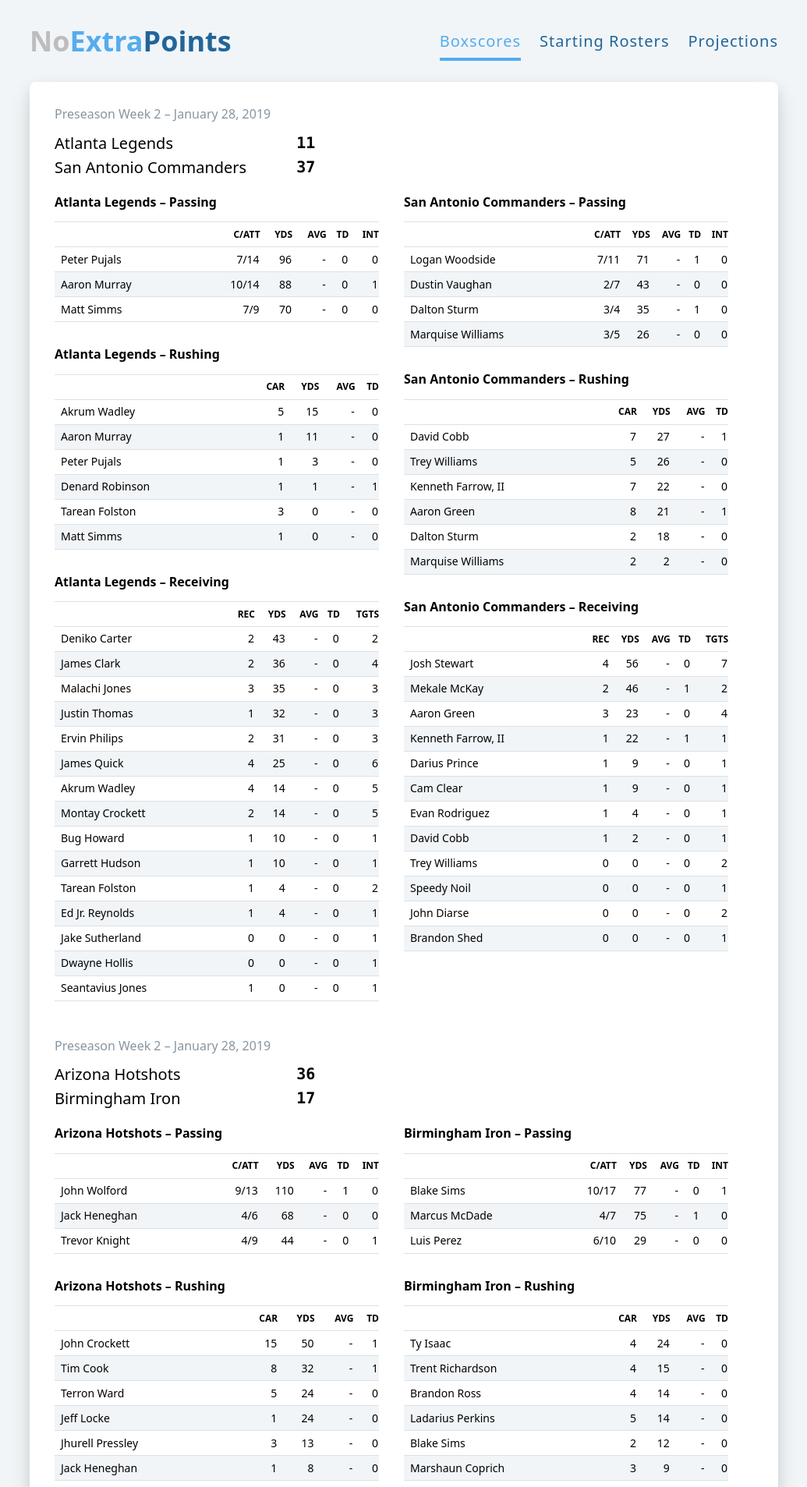
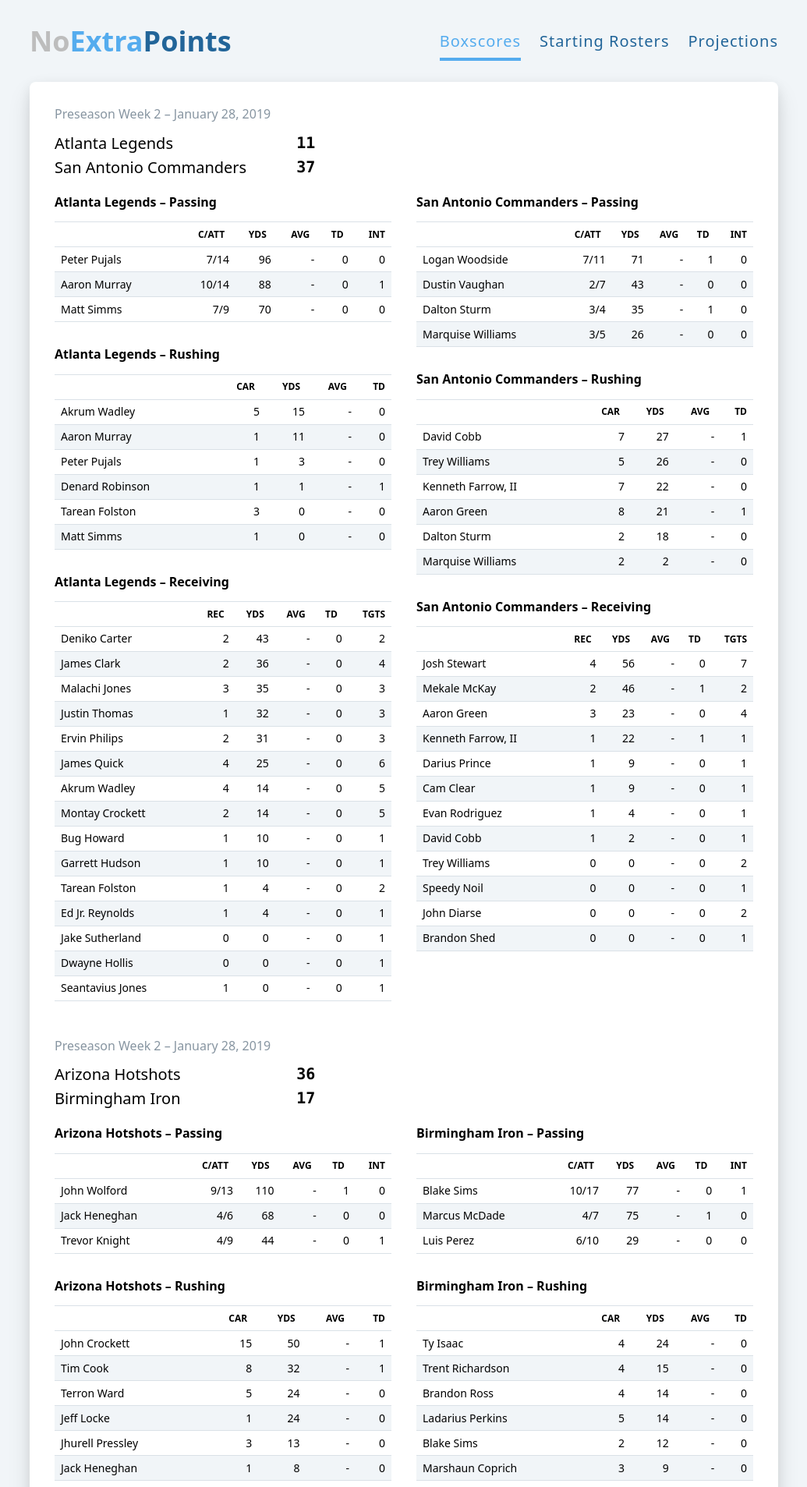
Before and after one commit to swanson/no-extra-points, a Jekyll site: the page built from index.html, in a window 1280 px wide. Shown: the top 1907 px of the page at 78% size, without its empty margins (122-1157 px from the left). Built offline with Jekyll 4.4.1, drawn with Linux system fonts in a browser that asks for light colours.

Commit message:
Tweak styles

```diff
--- a/index.html
+++ b/index.html
@@ -24,7 +24,7 @@
       </div>
 
       <div class="flex mt-4">
-        <div class="flex-1 mr-8">
+        <div class="flex-1 mr-4">
           <div class="flex font-bold my-2">{{ game["away_team"] }} &ndash; Passing</div>
           <table class="boxscore-table">
             <thead>
@@ -33,7 +33,7 @@
               <th>YDS</th>
               <th>AVG</th>
               <th>TD</th>
-              <th>INT</th>
+              <th class="px-2">INT</th>
             </thead>
             <tbody>
               {% assign passing_stats = game["away_stats"] | sort: "pass_yards" | reverse %}
@@ -45,7 +45,7 @@
                   <td>{{ stats["pass_yards"] }}</td>
                   <td>-</td>
                   <td>{{ stats["pass_td"] }}</td>
-                  <td>{{ stats["interceptions"] }}</td>
+                  <td class="px-2">{{ stats["interceptions"] }}</td>
                 </tr>
                 {% endif %}
               {% endfor %}
@@ -59,7 +59,7 @@
               <th>CAR</th>
               <th>YDS</th>
               <th>AVG</th>
-              <th>TD</th>
+              <th class="px-2">TD</th>
             </thead>
             <tbody>
               {% assign rushing_stats = game["away_stats"] | sort: "rush_yards" | reverse %}
@@ -70,7 +70,7 @@
                   <td>{{ stats["rush_attempts"] }}</td>
                   <td>{{ stats["rush_yards"] }}</td>
                   <td>-</td>
-                  <td>{{ stats["rush_td"] }}</td>
+                  <td class="px-2">{{ stats["rush_td"] }}</td>
                 </tr>
                 {% endif %}
               {% endfor %}
@@ -85,7 +85,7 @@
               <th>YDS</th>
               <th>AVG</th>
               <th>TD</th>
-              <th>TGTS</th>
+              <th class="px-2">TGTS</th>
             </thead>
             <tbody>
               {% assign receiving_stats = game["away_stats"] | sort: "receiving_yards" | reverse %}
@@ -97,7 +97,7 @@
                   <td>{{ stats["receiving_yards"] }}</td>
                   <td>-</td>
                   <td>{{ stats["receiving_td"] }}</td>
-                  <td>{{ stats["targets"] }}</td>
+                  <td class="px-2">{{ stats["targets"] }}</td>
                 </tr>
                 {% endif %}
               {% endfor %}
@@ -107,7 +107,7 @@
 
 
 
-        <div class="flex-1 mr-8">
+        <div class="flex-1 ml-4">
             <div class="flex font-bold my-2">{{ game["home_team"] }} &ndash; Passing</div>
             <table class="boxscore-table">
               <thead>
@@ -116,7 +116,7 @@
                 <th>YDS</th>
                 <th>AVG</th>
                 <th>TD</th>
-                <th>INT</th>
+                <th class="px-2">INT</th>
               </thead>
               <tbody>
                 {% assign passing_stats = game["home_stats"] | sort: "pass_yards" | reverse %}
@@ -128,7 +128,7 @@
                     <td>{{ stats["pass_yards"] }}</td>
                     <td>-</td>
                     <td>{{ stats["pass_td"] }}</td>
-                    <td>{{ stats["interceptions"] }}</td>
+                    <td class="px-2">{{ stats["interceptions"] }}</td>
                   </tr>
                   {% endif %}
                 {% endfor %}
@@ -142,7 +142,7 @@
                 <th>CAR</th>
                 <th>YDS</th>
                 <th>AVG</th>
-                <th>TD</th>
+                <th class="px-2">TD</th>
               </thead>
               <tbody>
                 {% assign rushing_stats = game["home_stats"] | sort: "rush_yards" | reverse %}
@@ -153,7 +153,7 @@
                     <td>{{ stats["rush_attempts"] }}</td>
                     <td>{{ stats["rush_yards"] }}</td>
                     <td>-</td>
-                    <td>{{ stats["rush_td"] }}</td>
+                    <td class="px-2">{{ stats["rush_td"] }}</td>
                   </tr>
                   {% endif %}
                 {% endfor %}
@@ -168,7 +168,7 @@
                 <th>YDS</th>
                 <th>AVG</th>
                 <th>TD</th>
-                <th>TGTS</th>
+                <th class="px-2">TGTS</th>
               </thead>
               <tbody>
                 {% assign receiving_stats = game["home_stats"] | sort: "receiving_yards" | reverse %}
@@ -180,7 +180,7 @@
                     <td>{{ stats["receiving_yards"] }}</td>
                     <td>-</td>
                     <td>{{ stats["receiving_td"] }}</td>
-                    <td>{{ stats["targets"] }}</td>
+                    <td class="px-2">{{ stats["targets"] }}</td>
                   </tr>
                   {% endif %}
                 {% endfor %}
```
Also changed, not shown: _includes/css/tailwind-gen.css, _includes/css/tailwind.css.
